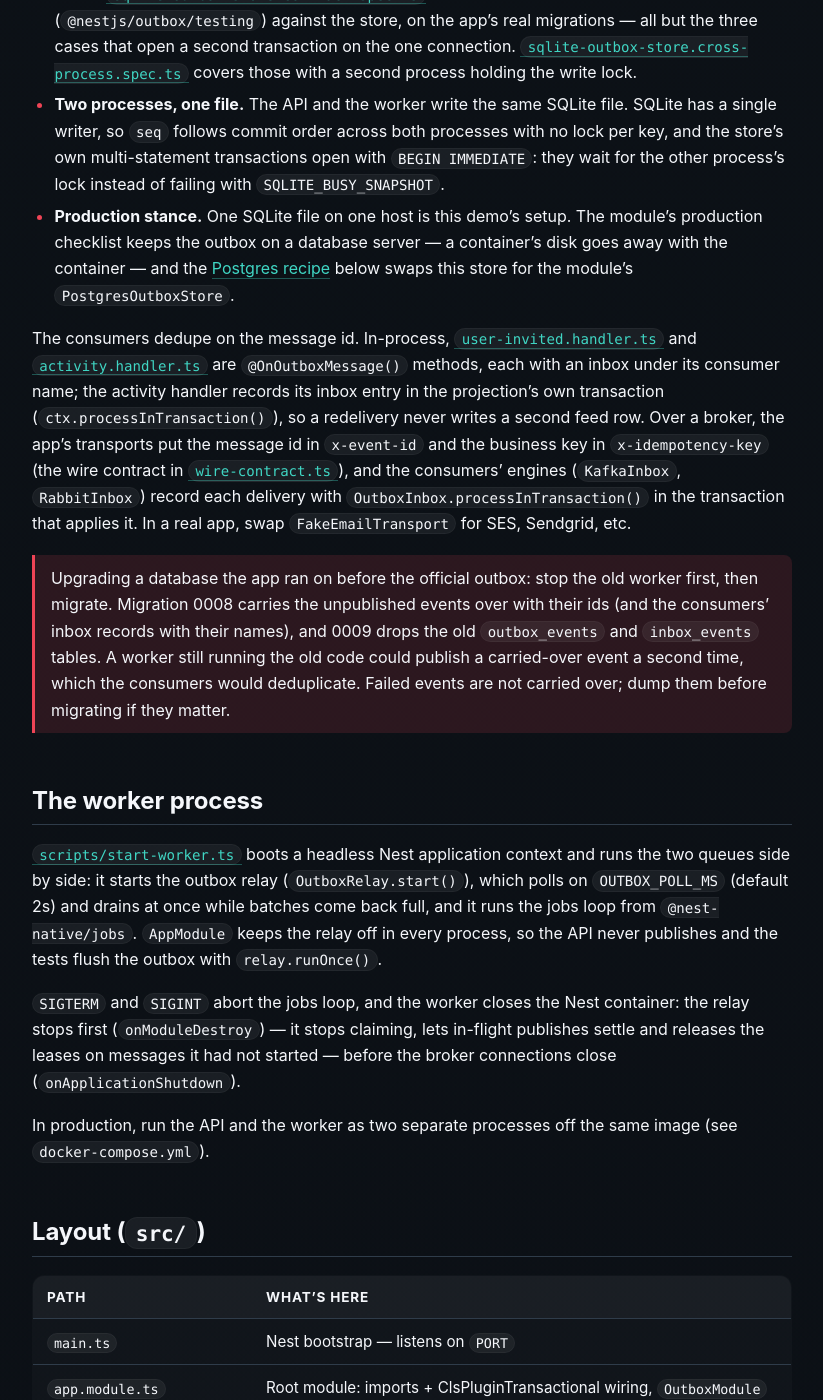
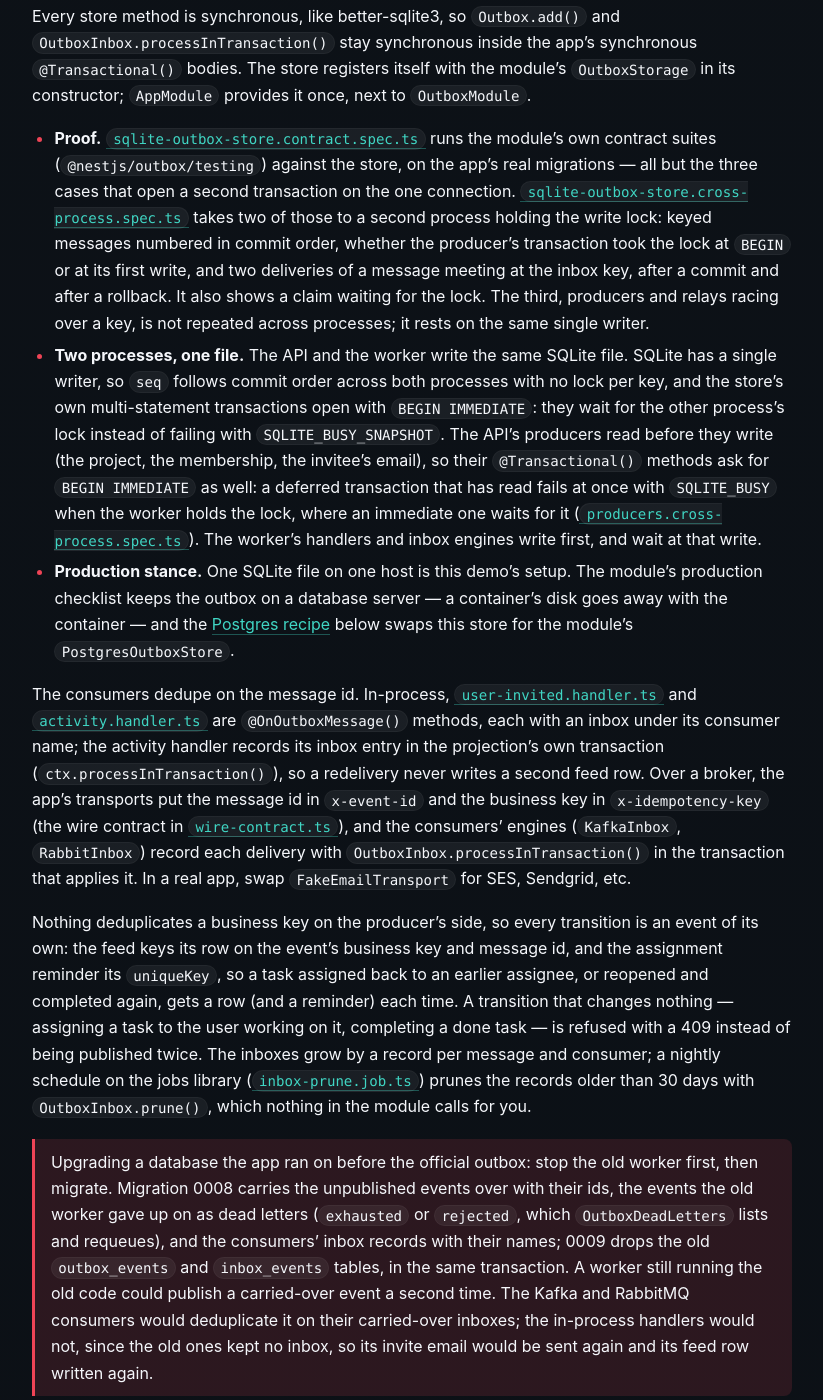
Before and after one commit to nest-native/reference-app, a Jekyll site: the page built from docs/architecture.md, in a window 1280 px wide and 1400 px high, scrolled down 9960 px. Shown: the whole window, without its empty margins (228-1051 px from the left). Built offline with Jekyll 4.4.1, drawn with Linux system fonts in a browser that asks for light colours; some of the changed text lies outside the part shown.

Commit message:
Correct the CHANGELOG and the architecture tour after the review
The CHANGELOG said the consumers' inboxes absorb a second message with
the same business key; they deduplicate on the message id. It now
states what changed for repeated transitions (refused with a 500
before, a 409 for one that changes nothing now, a feed row for every
other), the ordering key, the dead letters 0008 carries over, the
invite email and feed row a carried-over event can get twice
in-process, the 2 to 4 minute retry window, the title that is now a
400, the nightly inbox prune, the worker's shutdown and the Node floor,
and a Fixed entry for the API's producers.

The architecture tour gains the same, the API's BEGIN IMMEDIATE next
to the store's, and an accurate account of what the cross-process
spec proves.

````diff
--- a/docs/architecture.md
+++ b/docs/architecture.md
@@ -419,12 +419,15 @@ service adds its message inside the transaction that writes the business
 rows, so both commit or neither does:
 
 ```ts
-@Transactional()
+@Transactional<TransactionalAdapterDrizzleOrm<AppDatabase>>({
+  behavior: 'immediate',           // it reads before it writes: see below
+})
 createTask(input: CreateTaskArgs): Promise<Task> {
   const task = this.repo.create({ … });
   this.outbox.add(this.db, {       // Outbox<AppDatabase>, this.db the CLS tx
     topic: 'task.created',
     payload,
+    key: `task:${org.id}:${task.id}`, // a task's events, in commit order
     headers: { 'x-idempotency-key': `task.created:${org.id}:${task.id}` },
   });
   return task as unknown as Promise<Task>;
@@ -433,11 +436,14 @@ createTask(input: CreateTaskArgs): Promise<Task> {
 
 The relay then claims committed messages under a lease, publishes them,
 deletes what it published, retries what failed with backoff (10 attempts,
-1 s doubling to 1 min), and moves what never succeeds — or what a handler
-rejects with `NonRetryableMessageError` — to a dead-letter table, where
-`OutboxDeadLetters` can list and requeue it. Each claim gets its own fencing
-token, so a relay that stalled past its lease cannot overwrite the work of
-the one that took over.
+waits doubling from 1 s to at most 1 min, each jittered between half and
+all of that: 2 to 4 minutes in all), and moves what never succeeds — or
+what a handler rejects with `NonRetryableMessageError` — to a dead-letter
+table, where `OutboxDeadLetters` can list and requeue it. Each claim gets
+its own fencing token, so a relay that stalled past its lease cannot
+overwrite the work of the one that took over. A task's messages share an
+ordering key, so they are published in the order they committed, a later
+one held back while an earlier one is retried.
 
 The module ships stores for PostgreSQL and MySQL. On SQLite the app
 implements its two public storage contracts itself, in
@@ -463,12 +469,26 @@ next to `OutboxModule`.
   the store, on the app's real migrations — all but the three cases that
   open a second transaction on the one connection.
   [`sqlite-outbox-store.cross-process.spec.ts`](https://github.com/nest-native/reference-app/blob/main/test/integration/sqlite-outbox-store.cross-process.spec.ts)
-  covers those with a second process holding the write lock.
+  takes two of those to a second process holding the write lock: keyed
+  messages numbered in commit order, whether the producer's transaction
+  took the lock at `BEGIN` or at its first write, and two deliveries of a
+  message meeting at the inbox key, after a commit and after a rollback. It
+  also shows a claim waiting for the lock. The third, producers and relays
+  racing over a key, is not repeated across processes; it rests on the
+  same single writer.
 - **Two processes, one file.** The API and the worker write the same SQLite
   file. SQLite has a single writer, so `seq` follows commit order across
   both processes with no lock per key, and the store's own multi-statement
   transactions open with `BEGIN IMMEDIATE`: they wait for the other
-  process's lock instead of failing with `SQLITE_BUSY_SNAPSHOT`.
+  process's lock instead of failing with `SQLITE_BUSY_SNAPSHOT`. The API's
+  producers read before they write (the project, the membership, the
+  invitee's email), so their `@Transactional()` methods ask for
+  `BEGIN IMMEDIATE` as well: a deferred transaction that has read fails at
+  once with `SQLITE_BUSY` when the worker holds the lock, where an
+  immediate one waits for it
+  ([`producers.cross-process.spec.ts`](https://github.com/nest-native/reference-app/blob/main/test/integration/producers.cross-process.spec.ts)).
+  The worker's handlers and inbox engines write first, and wait at that
+  write.
 - **Production stance.** One SQLite file on one host is this demo's setup.
   The module's production checklist keeps the outbox on a database server
   — a container's disk goes away with the container — and the
@@ -488,13 +508,29 @@ and the consumers' engines (`KafkaInbox`, `RabbitInbox`) record each
 delivery with `OutboxInbox.processInTransaction()` in the transaction that
 applies it. In a real app, swap `FakeEmailTransport` for SES, Sendgrid, etc.
 
+Nothing deduplicates a business key on the producer's side, so every
+transition is an event of its own: the feed keys its row on the event's
+business key and message id, and the assignment reminder its `uniqueKey`,
+so a task assigned back to an earlier assignee, or reopened and completed
+again, gets a row (and a reminder) each time. A transition that changes
+nothing — assigning a task to the user working on it, completing a done
+task — is refused with a 409 instead of being published twice. The inboxes
+grow by a record per message and consumer; a nightly schedule on the jobs
+library ([`inbox-prune.job.ts`](https://github.com/nest-native/reference-app/blob/main/src/modules/outbox/inbox-prune.job.ts))
+prunes the records older than 30 days with `OutboxInbox.prune()`, which
+nothing in the module calls for you.
+
 > Upgrading a database the app ran on before the official outbox: stop the
 > old worker first, then migrate. Migration 0008 carries the unpublished
-> events over with their ids (and the consumers' inbox records with their
-> names), and 0009 drops the old `outbox_events` and `inbox_events` tables.
-> A worker still running the old code could publish a carried-over event a
-> second time, which the consumers would deduplicate. Failed events are not
-> carried over; dump them before migrating if they matter.
+> events over with their ids, the events the old worker gave up on as dead
+> letters (`exhausted` or `rejected`, which `OutboxDeadLetters` lists and
+> requeues), and the consumers' inbox records with their names; 0009 drops
+> the old `outbox_events` and `inbox_events` tables, in the same
+> transaction. A worker still running the old code could publish a
+> carried-over event a second time. The Kafka and RabbitMQ consumers would
+> deduplicate it on their carried-over inboxes; the in-process handlers
+> would not, since the old ones kept no inbox, so its invite email would be
+> sent again and its feed row written again.
 
 ## The worker process
 
@@ -506,10 +542,12 @@ the jobs loop from `@nest-native/jobs`. `AppModule` keeps the relay off in
 every process, so the API never publishes and the tests flush the outbox
 with `relay.runOnce()`.
 
-`SIGTERM` and `SIGINT` abort the jobs loop, and the worker closes the Nest
-container: the relay stops first (`onModuleDestroy`) — it stops claiming,
-lets in-flight publishes settle and releases the leases on messages it had
-not started — before the broker connections close (`onApplicationShutdown`).
+`SIGTERM` and `SIGINT` stop both: the relay stops claiming at once, and the
+jobs loop returns once the job it is running ends. Then the worker closes
+the Nest container, which waits for the relay's stop (`onModuleDestroy`) —
+in-flight publishes settle and the leases on messages it had not started
+are released — before the broker connections close
+(`onApplicationShutdown`).
 
 In production, run the API and the worker as two separate processes off the
 same image (see `docker-compose.yml`).
@@ -548,12 +586,16 @@ same image (see `docker-compose.yml`).
 | `test/integration/auth-password.spec.ts` | scrypt hash/verify positive + negative |
 | `test/integration/invite-user.workflow.spec.ts` | The three §7 tests (happy, rollback, crash recovery) |
 | `test/integration/outbox-relay.spec.ts` | A started relay drains on its own timer and stops promptly; a failed claim is logged and the relay keeps polling; closing the app stops it |
-| `test/integration/sqlite-outbox-store.contract.spec.ts` | The official outbox's contract suites against `SqliteOutboxStore` |
-| `test/integration/sqlite-outbox-store.cross-process.spec.ts` | A second process holding the write lock: a claim waits for it, and keyed messages are numbered in commit order |
-| `test/integration/outbox-carry-over.spec.ts` | Migrations 0008–0009 carry the old outbox's unpublished events and inbox records over, then drop its tables |
+| `test/integration/sqlite-outbox-store.contract.spec.ts` | The official outbox's contract suites against `SqliteOutboxStore`, and batches and id lists past what one statement binds |
+| `test/integration/sqlite-outbox-store.cross-process.spec.ts` | A second process holding the write lock: a claim waits for it, keyed messages are numbered in commit order (lock taken at `BEGIN` or at the first write), and two deliveries of a message meet at the inbox key |
+| `test/integration/producers.cross-process.spec.ts` | The API's producers (`createTask`, `assignTask`, `completeTask`, `inviteUser`) wait for the worker's write lock instead of failing with `SQLITE_BUSY` |
+| `test/integration/worker-shutdown.spec.ts` | The worker in a child process: a `SIGTERM` during a long job stops the relay at once, lets the job finish, and exits cleanly |
+| `test/integration/rabbit-outbox-transport.spec.ts`, `rabbit-inbox.spec.ts` | The RabbitMQ transport and inbox engine on fake channels: confirms, returns and nacks; the 2^53 id, the `x-error` cap, a failed dead-letter copy, `retry.maxAttempts` |
+| `test/integration/inbox-prune.spec.ts` | The nightly inbox prune: its schedule, and an occurrence deleting records older than 30 days |
+| `test/integration/outbox-carry-over.spec.ts` | Migrations 0008–0009 carry the old outbox's unpublished events, its failed ones (as dead letters) and its inbox records over, then drop its tables |
 | `test/e2e/auth-flow.spec.ts` | Login flow over real HTTP; 401 on wrong password / no token / bad token |
 | `test/e2e/trpc-ping.smoke.spec.ts` | `GET /trpc/ping` returns 'pong'; `/health` returns ok |
-| `test/e2e/core-modules.spec.ts` | Authenticated flow over real HTTP across the three core routers |
+| `test/e2e/core-modules.spec.ts` | Authenticated flow over real HTTP across the three core routers; a task title no database stores is a 400, a transition that changes nothing a 409 |
 | `test/integration/tenant-authz.spec.ts` | Cross-org project/assignee are refused like missing ones, nothing committed; an invite cannot attach an existing account; login picks the oldest membership |
 | `test/e2e/roles-authz.spec.ts` | RBAC over real HTTP: viewer/member/admin limits, and a revoked membership blocking the next request — reads and the AI assistant included |
 | `test/integration/auth-context.spec.ts` | The guards' caller extractor: tRPC reads the procedure context, never the caller's input |
````
Also changed, not shown: CHANGELOG.md.
